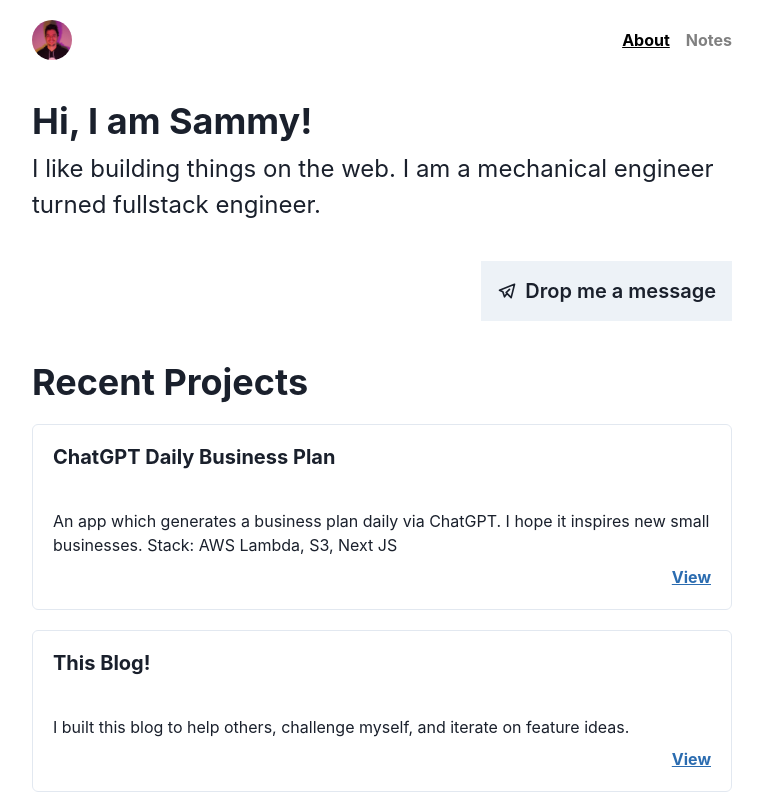
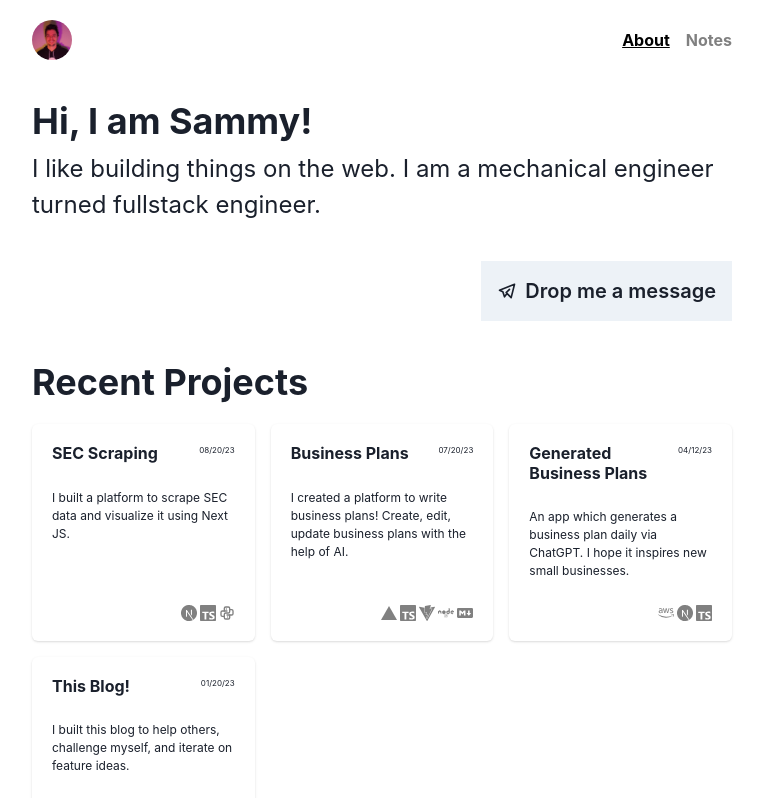
Before and after one commit to sammydowds/next-blog, a Next.js app: page / in a window 1280 px wide. Shown: the top 798 px of the page, without its empty margins (258-1021 px from the left). Built offline with nearby package versions, Linux system fonts and the light colour scheme.

Commit message:
chore: init some new project cards

```diff
--- a/components/Projects/ProjectCard.tsx
+++ b/components/Projects/ProjectCard.tsx
@@ -1,25 +1,38 @@
-import { Card, CardHeader, CardBody, Heading, Text, Box, VStack } from '@chakra-ui/react'
-import { Link } from '../Link'
+import { Card, CardHeader, CardBody, Heading, Text, VStack, CardFooter, Flex } from '@chakra-ui/react'
+import { ReactNode } from 'react';
+
 
 interface ProjectCardProps {
   heading: string
   summary: string
-  href: string
+  date: string
+  pieces: ReactNode[]
 }
-export const ProjectCard = ({ heading, summary, href }: ProjectCardProps) => {
+export const ProjectCard = ({ heading, summary, pieces, date }: ProjectCardProps) => {
   return (
-    <Card variant="outline" w="100%">
+    <Card w={{ small: "225px", large: "225px" }}>
       <CardHeader>
-        <Heading size='md'>{heading}</Heading>
+        <Flex w="100%" justify="space-between">
+          <Heading size='sm'>{heading}</Heading>
+          <Text whiteSpace="nowrap" fontSize="8px">{date}</Text>
+        </Flex>
       </CardHeader>
-      <CardBody>
+      <CardBody py="5px">
         <VStack>
-          <Text w="100%">{summary}</Text>
-          <Box alignSelf="end">
-            <Link href={href}>View</Link>
-          </Box>
+          <Text fontSize="12px" w="100%">{summary}</Text>
         </VStack>
       </CardBody>
+      <CardFooter>
+        <Flex direction="column" gap="2px" w="100%">
+          <Flex w="100%" gap="3px" justifyContent="end">
+            {
+              pieces.map(piece => {
+                return piece
+              })
+            }
+          </Flex>
+        </Flex>
+      </CardFooter>
     </Card>
   )
 }
--- a/components/Projects/Projects.tsx
+++ b/components/Projects/Projects.tsx
@@ -1,20 +1,105 @@
-import { Heading, VStack } from "@chakra-ui/react"
+import { Heading, SimpleGrid, Tag, VStack, Text, Tooltip, Mark } from "@chakra-ui/react"
 import { ProjectCard } from "./ProjectCard"
+import { FaAws } from "react-icons/fa";
+import { SiTypescript, SiMarkdown, SiVite, SiVercel, SiNextdotjs } from "react-icons/si";
+import { TbBrandPython } from "react-icons/tb";
+import { FaNode } from "react-icons/fa";
+import { ReactNode } from "react";
+
+interface IconProps {
+  label: string
+  icon: ReactNode
+}
+const Icon = ({ label, icon }: IconProps) => {
+  return (
+    <Tooltip label={label} hasArrow>
+      <span>
+        {icon}
+      </span>
+    </Tooltip>
+  )
+}
+
+const PythonTag = () => {
+  return (
+    <Icon label="Python" icon={<TbBrandPython color="gray" />} />
+  )
+}
+
+const TypeScriptTag = () => {
+  return (
+    <Icon label="TypeScript" icon={<SiTypescript color="gray" />} />
+  )
+}
+
+const VercelTag = () => {
+  return (
+    <Icon label="Vercel" icon={<SiVercel color="gray" />} />
+  )
+}
+
+const ViteTag = () => {
+  return (
+    <Icon label="Vite" icon={<SiVite color="gray" />} />
+  )
+}
+
+const MarkdownTag = () => {
+  return (
+    <Icon label="Markdown" icon={<SiMarkdown color="gray" />} />
+  )
+}
+
+const AwsTag = () => {
+  return (
+    <Icon label="AWS" icon={<FaAws color="gray" />} />
+  )
+}
+
+const NodeTag = () => {
+  return (
+    <Icon label="Node" icon={<FaNode color="gray" />} />
+  )
+}
+
+const NextJsTag = () => {
+  return (
+    <Icon label="Next JS" icon={<SiNextdotjs color="gray" />} />
+  )
+}
+
 
 export const Projects = () => {
   return (
     <VStack my="40px" gap="20px">
       <Heading alignSelf="start">Recent Projects</Heading>
+      <SimpleGrid w="100%" spacing={4} templateColumns='repeat(auto-fill, minmax(200px, 1fr))'>
         <ProjectCard
-        heading="ChatGPT Daily Business Plan"
-        summary="An app which generates a business plan daily via ChatGPT. I hope it inspires new small businesses. Stack: AWS Lambda, S3, Next JS"
-        href="https://www.dailybusinessplan.app/"
+          heading="SEC Scraping"
+          summary="I built a platform to scrape SEC data and visualize it using Next JS."
+          pieces={[<NextJsTag />, <TypeScriptTag />, <PythonTag />]}
+          date="08/20/23"
+        />
+        <ProjectCard
+          heading="Business Plans"
+          summary="I created a platform to write business plans! Create, edit, update business plans with the help of AI."
+          pieces={[<VercelTag />, <TypeScriptTag />, <ViteTag />, <NodeTag />, <MarkdownTag />]}
+          date="07/20/23"
+        />
+        <ProjectCard
+          heading="Generated Business Plans"
+          summary="An app which generates a business plan daily via ChatGPT. I hope it inspires new small businesses."
+          pieces={[<AwsTag />, <NextJsTag />, <TypeScriptTag />]}
+          date="04/12/23"
         />
         <ProjectCard
           heading="This Blog!"
           summary="I built this blog to help others, challenge myself, and iterate on feature ideas."
-        href="https://www.sd3.dev/"
+          pieces={[<NextJsTag />, <TypeScriptTag />, <MarkdownTag />]}
+          date="01/20/23"
         />
+      </SimpleGrid>
+
     </VStack>
   )
 }
```
Lines whose indentation alone changed are shown as unchanged.
